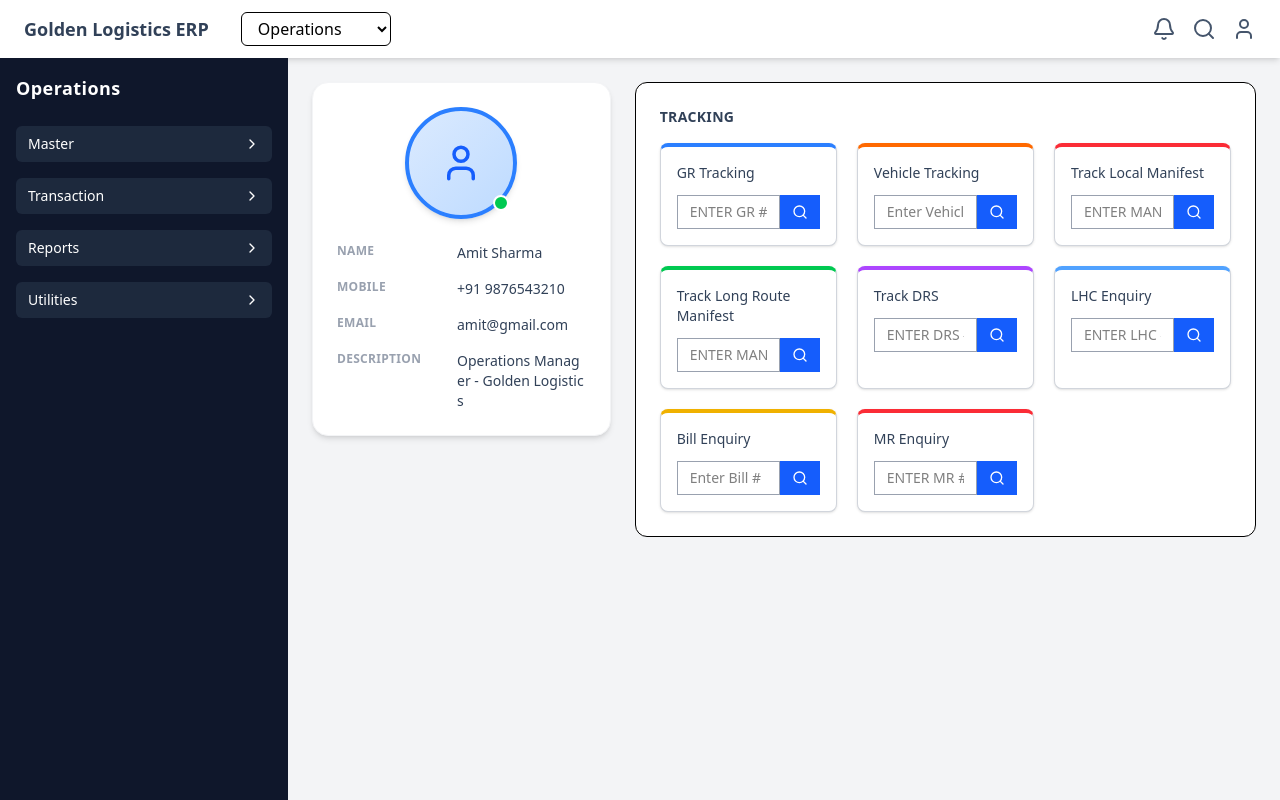
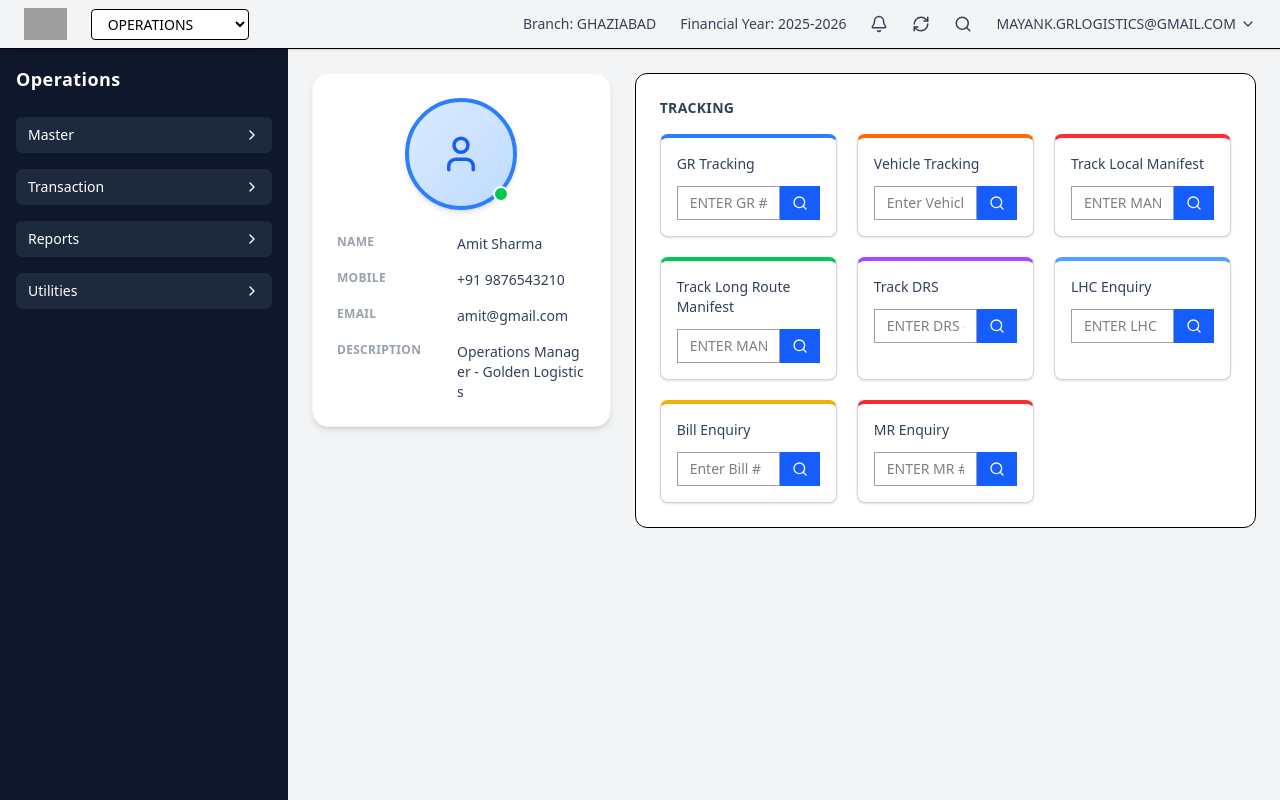
Before and after one commit to rajat804/logistics, a React (Vite) app: page / in a window 1280 px wide. Built offline with nearby package versions, Linux system fonts and the light colour scheme; grey boxes are pictures that could not be loaded.

Commit message:
top bar update

```diff
--- a/src/components/Topbar.jsx
+++ b/src/components/Topbar.jsx
@@ -1,38 +1,149 @@
-import { Bell, Search, User, Menu } from "lucide-react";
+import { useState, useRef, useEffect } from "react";
+import {
+  Menu,
+  Bell,
+  RefreshCw,
+  Search,
+  ChevronDown,
+  User,
+} from "lucide-react";
 
-const Topbar = ({ setActiveModule, setSidebarOpen }) => {
+const Topbar = ({ activeModule, setActiveModule, setSidebarOpen }) => {
+  const [openDropdown, setOpenDropdown] = useState(false);
+  const dropdownRef = useRef(null);
+
+  useEffect(() => {
+    const handleClickOutside = (event) => {
+      if (dropdownRef.current && !dropdownRef.current.contains(event.target)) {
+        setOpenDropdown(false);
+      }
+    };
+    document.addEventListener("mousedown", handleClickOutside);
+    return () =>
+      document.removeEventListener("mousedown", handleClickOutside);
+  }, []);
+
   return (
-    <div className="bg-white shadow-md px-6 py-3 flex justify-between items-center">
+    <div className="w-full bg-gray-100 border-b shadow-sm">
 
-      {/* Left Section */}
-      <div className="flex items-center gap-4">
+      {/* ================= MOBILE + TABLET ================= */}
+      <div className="lg:hidden flex flex-col px-4 py-3 space-y-3">
 
-        {/* Mobile Toggle Button */}
-        <Menu
-          className="cursor-pointer text-slate-600 md:hidden"
-          onClick={() => setSidebarOpen(prev => !prev)}
-        />
+        {/* Top Row */}
+        <div className="flex justify-between items-center w-full">
+          <img src="/logo.png" alt="logo" className="h-10" />
 
-        <h1 className="text-lg font-semibold text-slate-700">
-          Golden Logistics ERP
-        </h1>
+          {/* Toggle visible on mobile + tablet */}
+          <Menu
+            size={26}
+            className="cursor-pointer text-gray-700"
+            onClick={() => setSidebarOpen(true)}
+          />
+        </div>
 
+        {/* Module Dropdown */}
         <select
+          value={activeModule}
           onChange={(e) => setActiveModule(e.target.value)}
-          className="ml-4 border px-3 py-1 rounded-md hidden md:block"
+          className="w-full border bg-white rounded px-3 py-2 text-sm"
         >
-          <option value="operations">Operations</option>
-          <option value="accounts">Accounts</option>
-          <option value="administrator">Administrator</option>
-          <option value="inventory">Inventory</option>
+          <option value="operations">OPERATIONS</option>
+          <option value="accounts">ACCOUNTS</option>
+          <option value="administrator">ADMINISTRATOR</option>
+          <option value="inventory">INVENTORY</option>
         </select>
+
+        <div className="flex justify-between w-full text-sm font-medium">
+          <span>Branch: GHAZIABAD</span>
+          <span>Financial Year: 2025-2026</span>
+        </div>
+
+        <div className="flex justify-between items-center w-full text-gray-700 pt-2 border-t">
+          <Bell size={20} />
+          <RefreshCw size={20} />
+          <Search size={20} />
+
+          {/* User Dropdown */}
+          <div
+            className="relative"
+            ref={dropdownRef}
+            onClick={() => setOpenDropdown(!openDropdown)}
+          >
+            <User size={22} className="cursor-pointer" />
+
+            {openDropdown && (
+              <div className="absolute right-0 mt-2 w-44 bg-white border rounded-md shadow-lg z-50">
+                <div className="px-4 py-2 hover:bg-gray-100 cursor-pointer text-sm">
+                  Profile
+                </div>
+                <div className="px-4 py-2 hover:bg-gray-100 cursor-pointer text-sm">
+                  Change Password
+                </div>
+                <div className="px-4 py-2 hover:bg-gray-100 cursor-pointer text-sm text-red-600">
+                  Logout
+                </div>
+              </div>
+            )}
+          </div>
+        </div>
       </div>
 
-      {/* Right Section */}
-      <div className="flex items-center gap-4 text-slate-600">
-        <Bell className="cursor-pointer" />
-        <Search className="cursor-pointer" />
-        <User className="cursor-pointer" />
+      {/* ================= DESKTOP ONLY ================= */}
+      <div className="hidden lg:flex items-center justify-between px-6 py-2">
+
+        {/* Left Section */}
+        <div className="flex items-center gap-6">
+          {/* NO TOGGLE ON LAPTOP */}
+
+          <img src="/logo.png" alt="logo" className="h-8" />
+
+          <select
+            value={activeModule}
+            onChange={(e) => setActiveModule(e.target.value)}
+            className="border bg-white rounded px-3 py-1 text-sm"
+          >
+            <option value="operations">OPERATIONS</option>
+            <option value="accounts">ACCOUNTS</option>
+            <option value="administrator">ADMINISTRATOR</option>
+            <option value="inventory">INVENTORY</option>
+          </select>
+        </div>
+
+        {/* Right Section */}
+        <div className="flex items-center gap-6 text-sm text-gray-700">
+
+          <span>Branch: GHAZIABAD</span>
+          <span>Financial Year: 2025-2026</span>
+
+          <Bell size={18} />
+          <RefreshCw size={18} />
+          <Search size={18} />
+
+          {/* Gmail Dropdown */}
+          <div
+            className="relative flex items-center gap-1 cursor-pointer"
+            ref={dropdownRef}
+            onClick={() => setOpenDropdown(!openDropdown)}
+          >
+            <span>MAYANK.GRLOGISTICS@GMAIL.COM</span>
+            <ChevronDown size={16} />
+
+            {openDropdown && (
+              <div className="absolute right-0 top-8 w-44 bg-white border rounded-md shadow-lg z-50">
+                <div className="px-4 py-2 hover:bg-gray-100 cursor-pointer text-sm">
+                  Profile
+                </div>
+                <div className="px-4 py-2 hover:bg-gray-100 cursor-pointer text-sm">
+                  Change Password
+                </div>
+                <div className="px-4 py-2 hover:bg-gray-100 cursor-pointer text-sm text-red-600">
+                  Logout
+                </div>
+              </div>
+            )}
+          </div>
+
+        </div>
       </div>
     </div>
   );
```
